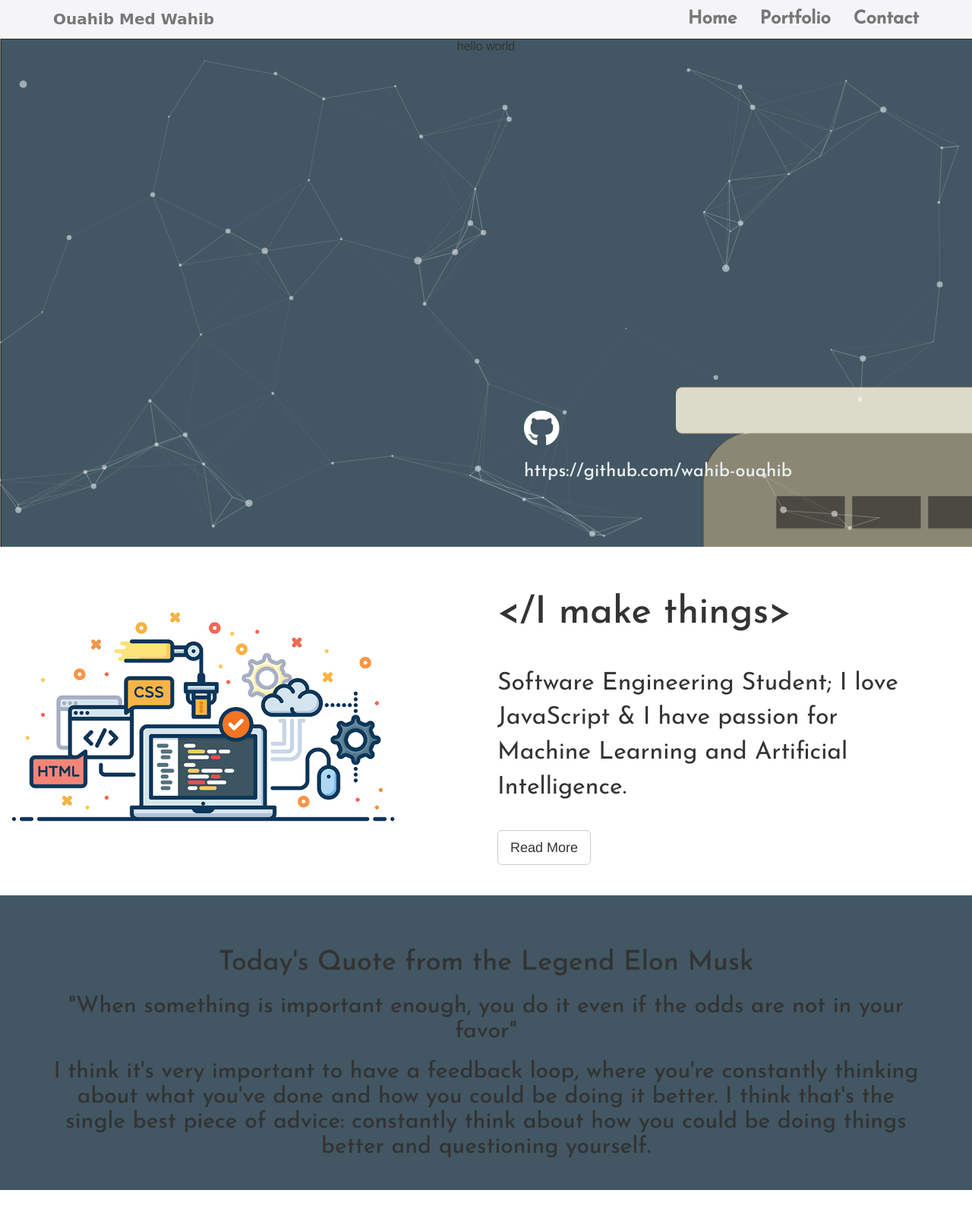
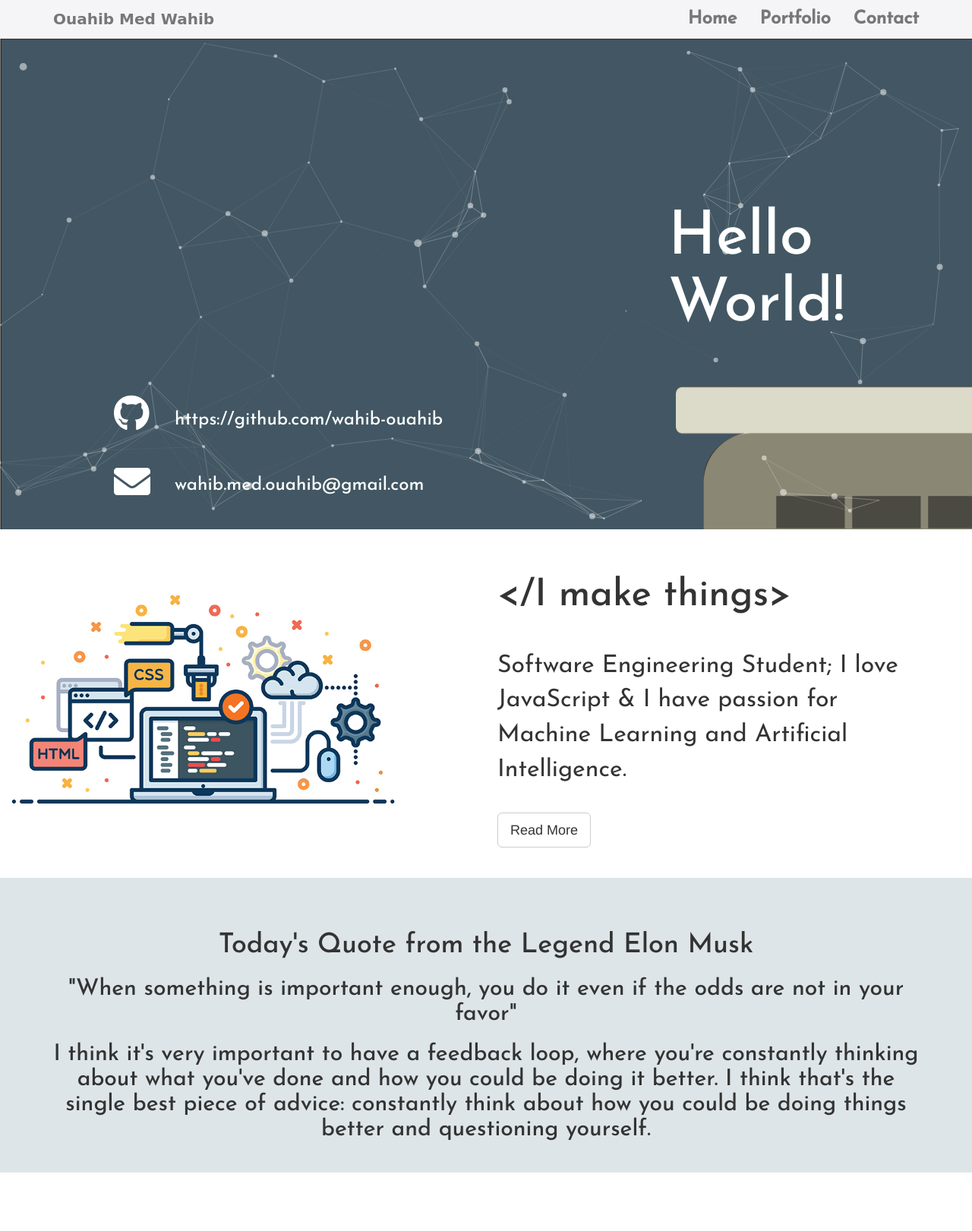
Before and after one commit to wahib-ouahib/host, a PHP site: page /index2.html in a window 1280 px wide. Shown: the top 1621 px of the page at 76% size. Run offline with PHP 8.4, Linux system fonts and the light colour scheme; some libraries are stand-ins or nearby versions; some web fonts are replaced.

Commit message:
:white-check-mark: ading info on home section

```diff
--- a/css/style.css
+++ b/css/style.css
@@ -65,7 +65,7 @@ p{
 }
 
 #testimonial{
-  background:#425763;
+  background:#DEE5E9;
   padding: 50px 0 30px 0;
   text-align:center;
   margin-top:40px;
@@ -79,12 +79,12 @@ p{
 }
 
 #testimonial2{
-  color: white;
+  color: black;
   padding: 0px 0 0px 0;
   text-align:center;
   margin-top:10px;
   margin-bottom: 10px;
-  background: #425763;
+  background: #DEE5E9;
 }
 
 #testimonial p.customer{
@@ -164,17 +164,50 @@ footer{
 
 .fab {
   position: absolute  ;
-  top: 540px;
-  left:690px;
+  top: 520px;
+  left:150px;
   color: white
+}
 
+.fas {
+  position: absolute  ;
+  top: 610px;
+  left:150px;
+  color: white
 }
+
+#git-acc{
+
+    position: absolute  ;
+    top: 520px;
+    left:230px;
+}
+
+#g-acc{
+
+  position: absolute  ;
+  top: 606px;
+  left:230px;
+}
+
+
+#git{
+  color: white;
+}
+
+
 h3{
   color: #e9eef1;
 }
 
-.centered{
-  text-align: center;
+
+#hello2{
+  color: white;
+  font-size: 5em;
+  position: absolute  ;
+  top: 250px;
+  left:880px;
+
 }
 
 /*fwc animation*/
--- a/index2.html
+++ b/index2.html
@@ -18,8 +18,11 @@
 
   <body>
     <div id="particles-js">
-      <a><i class="fab fa-github fa-3x "><h3>https://github.com/wahib-ouahib </h3></i></a>
-      <div class="centered">hello world</div>
+      <a><i class="fab fa-github fa-3x "></i></a>
+      <a><i class="fas fa-envelope fa-3x"></i></a>
+      <h3 id="git-acc"><a target="_blank" rel="noopener noreferrer" href="https://github.com/wahib-ouahib" id="git">https://github.com/wahib-ouahib</a> </h3>
+      <h3 id="g-acc"><a target="_blank" rel="noopener noreferrer" href="wahib.med.ouahib@gmail.com" id="git">wahib.med.ouahib@gmail.com</a> </h3>
+      <h1 id="hello2">Hello World!</h1>
     </div>
     <script src="scripts/particles.js" ></script>
     <script src="scripts/app.js" ></script>
```
